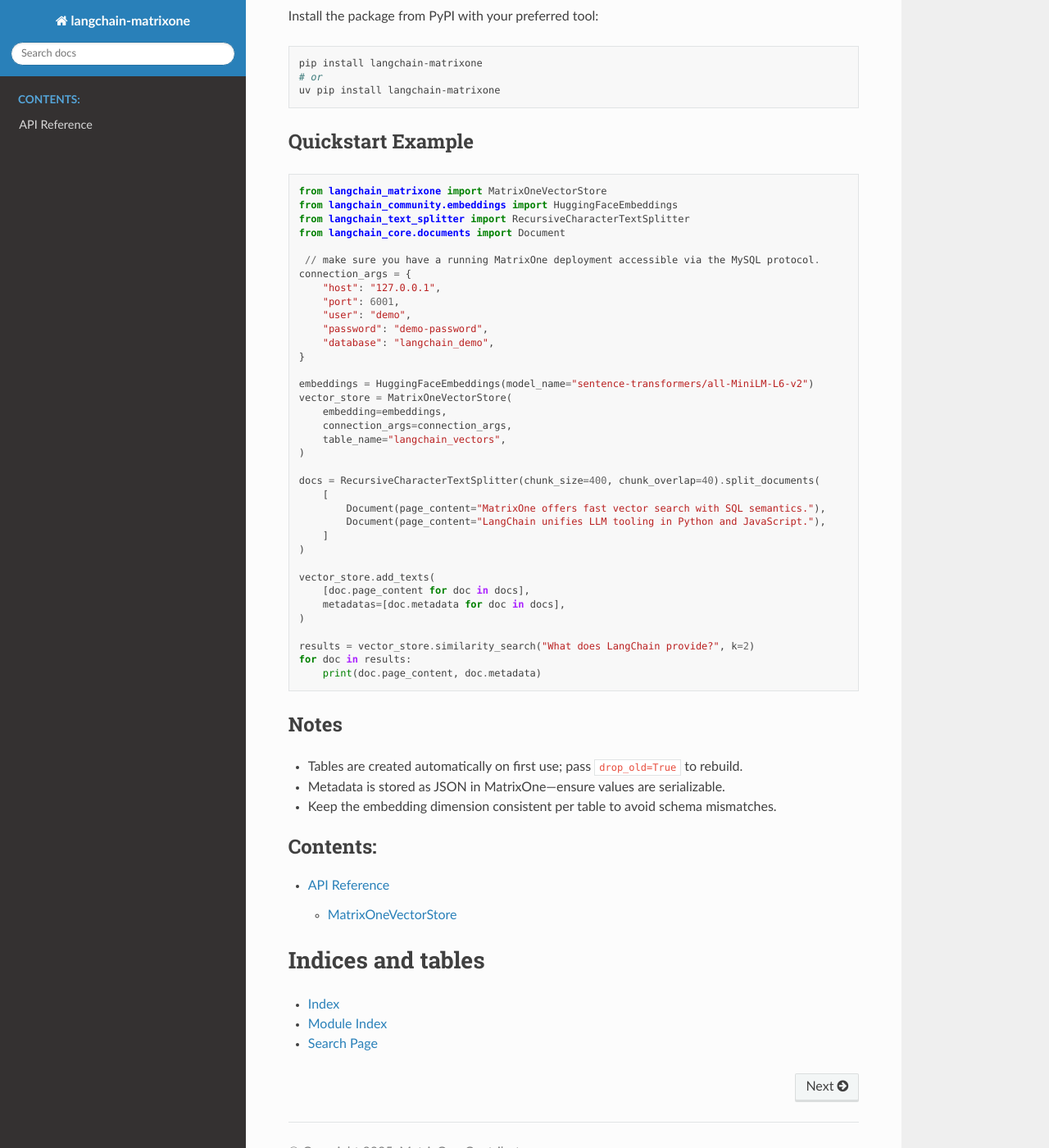
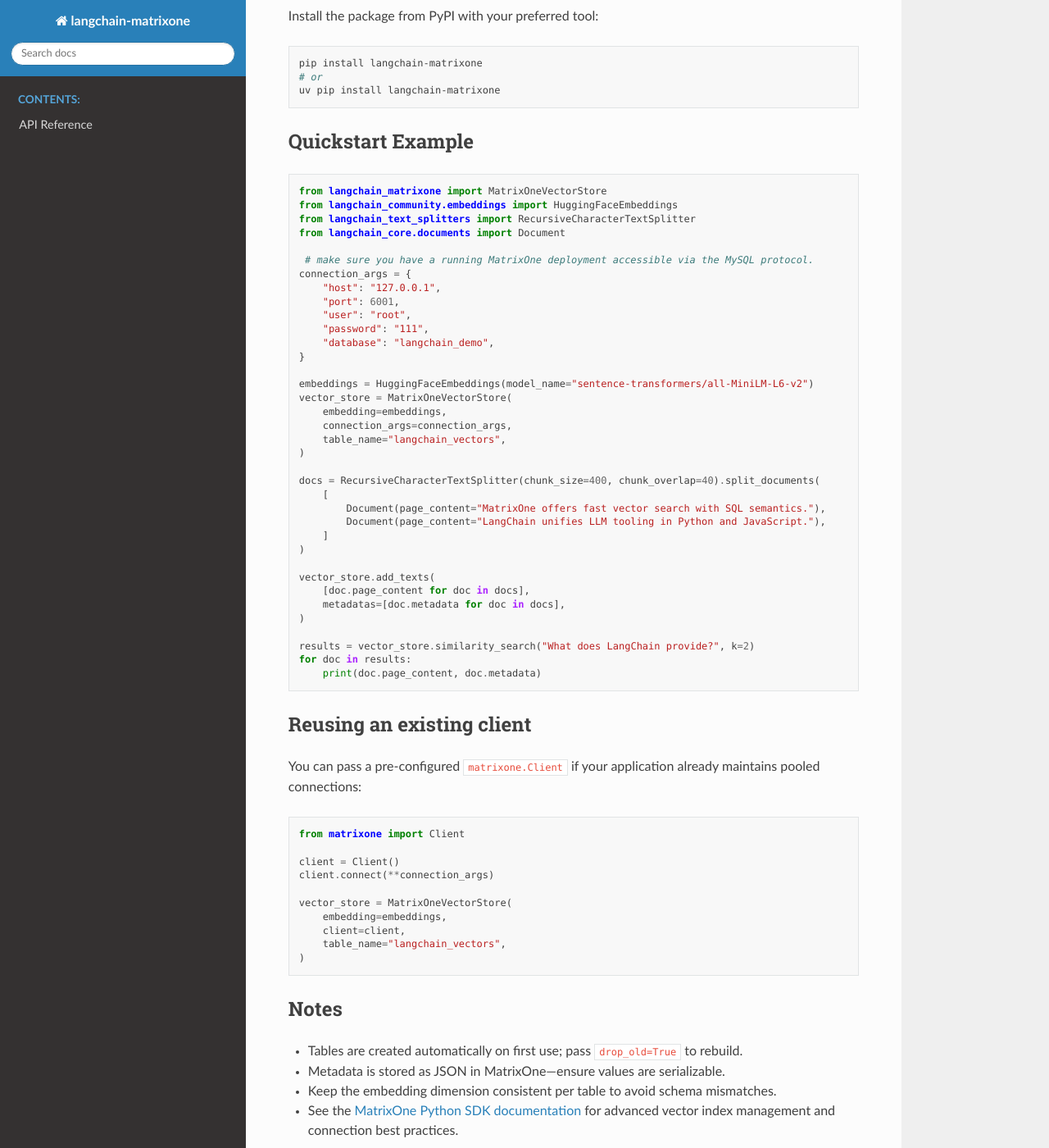
Before and after one commit to matrixorigin/langchain-matrixone, a Sphinx documentation site: the page built from docs/index.rst, in a window 1280 px wide and 1400 px high, scrolled down 470 px. Shown: the whole window at 82% size. Built offline with Sphinx 7.4.7 and the Read the Docs theme 3.1.0, drawn with Linux system fonts in a browser that asks for light colours.

Commit message:
use matrixone-python-sdk instead of sql

```diff
--- a/docs/index.rst
+++ b/docs/index.rst
@@ -31,15 +31,15 @@
 
    from langchain_matrixone import MatrixOneVectorStore
    from langchain_community.embeddings import HuggingFaceEmbeddings
-   from langchain_text_splitter import RecursiveCharacterTextSplitter
+   from langchain_text_splitters import RecursiveCharacterTextSplitter
    from langchain_core.documents import Document
 
-    // make sure you have a running MatrixOne deployment accessible via the MySQL protocol.
+    # make sure you have a running MatrixOne deployment accessible via the MySQL protocol.
    connection_args = {
        "host": "127.0.0.1",
        "port": 6001,
-       "user": "demo",
-       "password": "demo-password",
+       "user": "root",
+       "password": "111",
        "database": "langchain_demo",
    }
 
@@ -66,12 +66,33 @@
    for doc in results:
        print(doc.page_content, doc.metadata)
 
+Reusing an existing client
+--------------------------
+
+You can pass a pre-configured ``matrixone.Client`` if your application already
+maintains pooled connections:
+
+.. code-block:: python
+
+   from matrixone import Client
+
+   client = Client()
+   client.connect(**connection_args)
+
+   vector_store = MatrixOneVectorStore(
+       embedding=embeddings,
+       client=client,
+       table_name="langchain_vectors",
+   )
+
 Notes
 -----
 
 * Tables are created automatically on first use; pass ``drop_old=True`` to rebuild.
 * Metadata is stored as JSON in MatrixOne—ensure values are serializable.
 * Keep the embedding dimension consistent per table to avoid schema mismatches.
+* See the `MatrixOne Python SDK documentation <https://matrixone.readthedocs.io/>`__
+  for advanced vector index management and connection best practices.
 
 .. toctree::
    :maxdepth: 2
```
Also changed, not shown: libs/langchain-matrixone/README.md, 4 other files.
